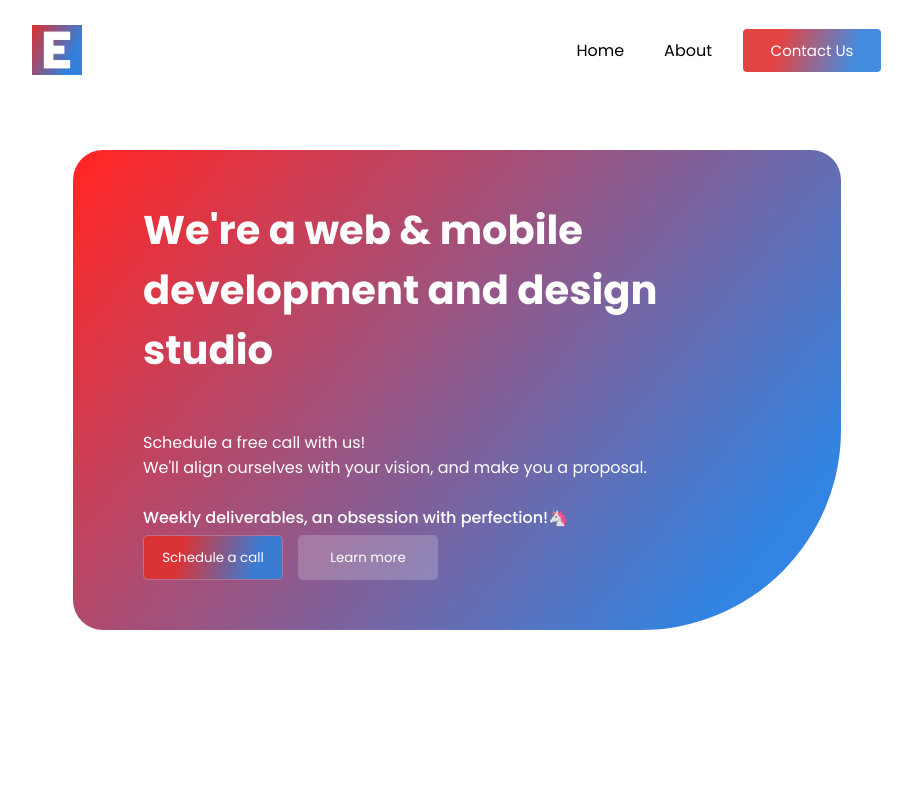
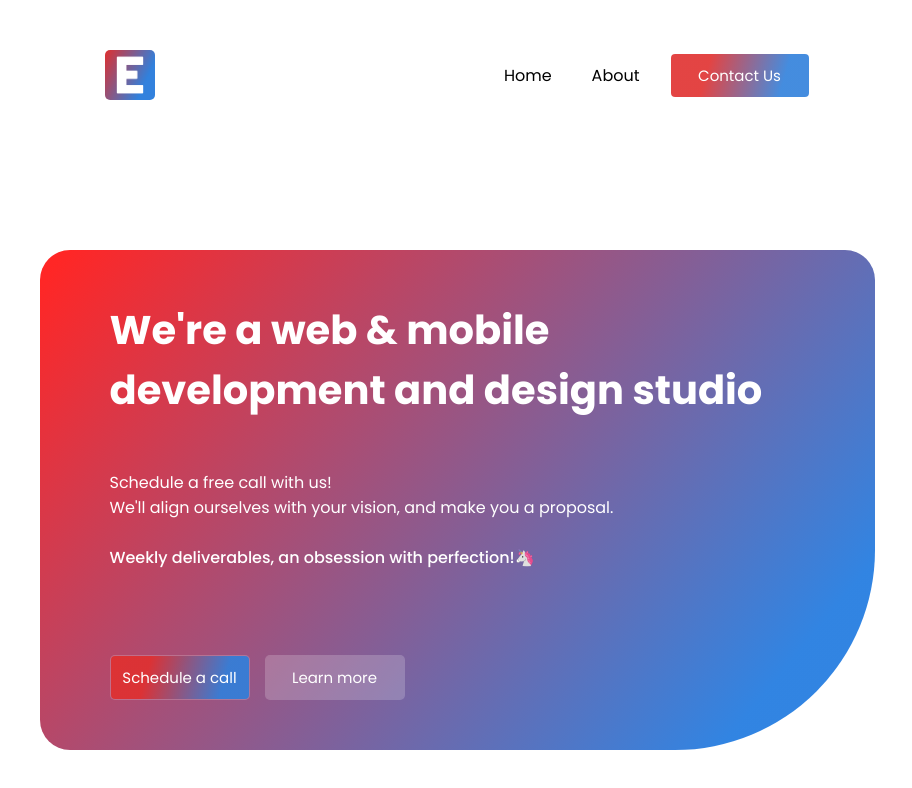
Before and after one commit to espelar-dev/espelar.dev, a Gatsby site: page / in a window 1280 px wide. Shown: the whole page, without its empty margins (183-1095 px from the left). Built offline with nearby package versions, Linux system fonts and the light colour scheme; Gatsby itself is replaced by a stand-in of ours.

Commit message:
Update styles.css

```diff
--- a/src/components/atoms/HeroButton.tsx
+++ b/src/components/atoms/HeroButton.tsx
@@ -1,3 +1,4 @@
+import { Link } from "gatsby";
 import * as React from "react";
 
 type HeroButtonTypeProps = {
@@ -7,7 +8,9 @@ type HeroButtonTypeProps = {
 
 const HeroButton = ({ type, text }: HeroButtonTypeProps) => {
   return (
-    <button className={`hero-button ${type}`}>{text}</button>
+    <button type="button" className={`hero-button ${type}`}>
+      <Link className="navlink-button-text" to="">{text}</Link>
+    </button>
   )
 }
 
--- a/src/pages/index.tsx
+++ b/src/pages/index.tsx
@@ -9,7 +9,7 @@ const IndexPage = () => {
     <main className="index">
       <NavBar />
       <Content />
-      <Footer />
+      {/* <Footer /> */}
     </main>
   );
 };
--- a/src/styles.css
+++ b/src/styles.css
@@ -1,5 +1,6 @@
 @import url('https://fonts.googleapis.com/css2?family=Poppins:ital,wght@0,100;0,200;0,300;0,400;0,500;0,600;0,700;0,800;1,100;1,200;1,300;1,400;1,500;1,600;1,700&display=swap');
 
+/* ---Mobile--- */
 * {
   text-overflow: ellipsis;
   box-sizing: border-box;
@@ -26,15 +27,18 @@ a {
   object-fit: cover;
   background-position: center;
   background-size: cover;
+  border-radius: 5px;
 }
 
 .navbar {
+  width: 80vw;
+  /* min-width: 705px; */
+  max-height: 50px;
   display: flex;
   justify-content: space-between;
   align-items: center;
-  width: 850px;
-  margin-top: 25px;
-  margin-bottom: 25px;
+  margin-top: 50px;
+  margin-bottom: 50px;
   margin-left: auto;
   margin-right: auto;
 }
@@ -74,27 +78,22 @@ a {
 }
 
 .content {
-  padding-top: 50px;
-  padding-bottom: 100px;
+  /* padding-top: 100px; */
+  /* padding-bottom: 100px; */
   margin-left: auto;
   margin-right: auto;
 }
 
 .hero {
-  width: 60vw;
-  height: 60vh;
+  height: 85vh;
+  width: 100vw;
+
+  max-width: 835px;
+  /* max-height: 500px; */
   background: linear-gradient(129.3deg, rgba(255, 15, 14, 0.9) 2.1%, rgba(27, 119, 223, 0.9) 87.49%);
-  border-radius: 30px 30px 200px 30px;
+  border-radius: 30px 30px 30px 30px;
   padding: 50px 50px;
   position: relative;
-  /* flex-direction: column;
-  flex-basis: 100%;
-  justify-content: space-evenly;
-  align-items: stretch; */
-  /* padding-top: 5px;
-  padding-left: 80px;
-  padding-right: 11px; */
-  /* display: flex; */
 }
 
 .hero-heading {
@@ -157,30 +156,324 @@ a {
 
 }
 
-/* .footer-h1 {
-  margin-left: auto;
-  margin-right: auto;
-  align-items: center;
-} */
-
 .space {
   padding-top: 25px;
 }
 
-/*
-.navlink {
-  position: absolute;
-  width: 50px;
-  height: 20px;
-  left: 830px;
-  top: 37px;
+/* Tablets (portrait) */
+@media only screen and (min-width: 700px) {
+  /* * {
+    text-overflow: ellipsis;
+    box-sizing: border-box;
+    font-family: 'Poppins', sans-serif !important;
+    padding: 0;
+    margin: 0;
+  }
 
-  font-family: 'Poppins';
-  font-style: normal;
-  font-weight: 400;
-  font-size: 12px;
-  line-height: 18px;
-  text-align: center;
+  main {
+    font-size: 16px;
+    min-height: 100vh;
+    display: flex;
+    flex-direction: column;
+  }
 
-  color: #000000;
-} */
+  a {
+    color: black;
+    text-decoration: none;
+  }
+
+  .logo {
+    width: 50px;
+    height: 50px;
+    object-fit: cover;
+    background-position: center;
+    background-size: cover;
+  } */
+
+  .navbar {
+    width: 70vw;
+    max-height: 50px;
+    display: flex;
+    justify-content: space-between;
+    align-items: center;
+    margin-top: 50px;
+    margin-bottom: 50px;
+    margin-left: auto;
+    margin-right: auto;
+  }
+
+  /* .nav {
+    display: flex;
+    align-items: center;
+  }
+
+  .navlink-link {
+    margin-left: 40px;
+    text-align: center;
+  }
+
+  .navlink-link-text {
+    color: black;
+    font-size: 16px;
+    font-weight: 400;
+  }
+
+  .navlink-button {
+    margin-left: 30px;
+    text-align: center;
+    width: 140px;
+    height: 45px;
+    background: linear-gradient(106.14deg, rgba(224, 48, 47, 0.9) 27.24%, rgba(48, 128, 219, 0.9) 80.06%);
+    border: 1px solid rgba(255, 255, 255, 0.2);
+    border-radius: 5px;
+    padding: 1px;
+    background-clip:padding-box;
+  }
+
+  .navlink-button-text {
+    color: white;
+    font-size: 15px;
+    font-weight: 400;
+  } */
+
+  .content {
+    padding-top: 100px;
+    padding-bottom: 100px;
+    margin-left: auto;
+    margin-right: auto;
+  }
+
+  .hero {
+    height: 70vh;
+    width: 90vw;;
+    max-width: 835px;
+    max-height: 500px;
+    background: linear-gradient(129.3deg, rgba(255, 15, 14, 0.9) 2.1%, rgba(27, 119, 223, 0.9) 87.49%);
+    border-radius: 30px 30px 200px 30px;
+    padding: 50px 50px;
+    position: relative;
+  }
+
+  .hero-heading {
+    color: white;
+    font-weight: 700;
+    font-size: 40px;
+    margin: 0px 20px;
+  }
+
+  .hero-paragraph-regular {
+    color: white;
+    font-weight: 400;
+    font-size: 16px;
+    margin: 0px 20px;
+  }
+
+  .hero-paragraph-bold {
+    color: white;
+    font-weight: 500;
+    font-size: 16px;
+    margin: 0px 20px;
+  }
+
+  .hero-button-group {
+    margin: 0px 20px;
+  }
+
+  .hero .hero-button-group {
+    position: absolute;
+    bottom: 50px;
+  }
+
+  /* .hero-button {
+    margin-right: 15px;
+    width: 140px;
+    height: 45px;
+  }
+
+  .hero-button.primary {
+    color: white;
+    background: linear-gradient(106.14deg, rgba(224, 48, 47, 0.9) 27.24%, rgba(48, 128, 219, 0.9) 80.06%);
+    border: 1px solid rgba(255, 255, 255, 0.2);
+    border-radius: 5px;
+    padding: 1px;
+    background-clip:padding-box;
+  }
+
+  .hero-button.secondary {
+    color: white;
+    background: rgba(255, 255, 255, 0.2);
+    border: 1px solid rgba(255, 255, 255, 0.2);
+    border-radius: 5px;
+    padding: 1px;
+    background-clip:padding-box;
+  }
+
+  .footer {
+    position: fixed;
+    bottom: 0px;
+
+  }
+
+  .space {
+    padding-top: 25px;
+  } */
+}
+
+/* Tablets (landscape) and Laptops */
+@media only screen and (min-width: 835px) {
+  /* * {
+    text-overflow: ellipsis;
+    box-sizing: border-box;
+    font-family: 'Poppins', sans-serif !important;
+    padding: 0;
+    margin: 0;
+  }
+
+  main {
+    font-size: 16px;
+    min-height: 100vh;
+    display: flex;
+    flex-direction: column;
+  }
+
+  a {
+    color: black;
+    text-decoration: none;
+  }
+
+  .logo {
+    width: 50px;
+    height: 50px;
+    object-fit: cover;
+    background-position: center;
+    background-size: cover;
+  } */
+
+  .navbar {
+    /* width: 50vw; */
+    max-width: 705px;
+    max-height: 50px;
+    display: flex;
+    justify-content: space-between;
+    align-items: center;
+    margin-top: 50px;
+    margin-bottom: 50px;
+    margin-left: auto;
+    margin-right: auto;
+  }
+
+  /* .nav {
+    display: flex;
+    align-items: center;
+  }
+
+  .navlink-link {
+    margin-left: 40px;
+    text-align: center;
+  }
+
+  .navlink-link-text {
+    color: black;
+    font-size: 16px;
+    font-weight: 400;
+  } */
+
+  /* .navlink-button {
+    margin-left: 30px;
+    text-align: center;
+    width: 140px;
+    height: 45px;
+    background: linear-gradient(106.14deg, rgba(224, 48, 47, 0.9) 27.24%, rgba(48, 128, 219, 0.9) 80.06%);
+    border: 1px solid rgba(255, 255, 255, 0.2);
+    border-radius: 5px;
+    padding: 1px;
+    background-clip:padding-box;
+  }
+
+  .navlink-button-text {
+    color: white;
+    font-size: 15px;
+    font-weight: 400;
+  }
+
+  .content {
+    padding-top: 100px;
+    padding-bottom: 100px;
+    margin-left: auto;
+    margin-right: auto;
+  } */
+
+  .hero {
+    height: 70vh;
+    max-width: 835px;
+    max-height: 500px;
+    background: linear-gradient(129.3deg, rgba(255, 15, 14, 0.9) 2.1%, rgba(27, 119, 223, 0.9) 87.49%);
+    border-radius: 30px 30px 200px 30px;
+    padding: 50px 50px;
+    position: relative;
+  }
+
+  .hero-heading {
+    color: white;
+    font-weight: 700;
+    font-size: 40px;
+    margin: 0px 20px;
+  }
+
+  .hero-paragraph-regular {
+    color: white;
+    font-weight: 400;
+    font-size: 16px;
+    margin: 0px 20px;
+  }
+
+  .hero-paragraph-bold {
+    color: white;
+    font-weight: 500;
+    font-size: 16px;
+    margin: 0px 20px;
+  }
+
+  .hero-button-group {
+    margin: 0px 20px;
+  }
+
+  .hero .hero-button-group {
+    position: absolute;
+    bottom: 50px;
+  }
+
+  /* .hero-button {
+    margin-right: 15px;
+    width: 140px;
+    height: 45px;
+  }
+
+  .hero-button.primary {
+    color: white;
+    background: linear-gradient(106.14deg, rgba(224, 48, 47, 0.9) 27.24%, rgba(48, 128, 219, 0.9) 80.06%);
+    border: 1px solid rgba(255, 255, 255, 0.2);
+    border-radius: 5px;
+    padding: 1px;
+    background-clip:padding-box;
+  }
+
+  .hero-button.secondary {
+    color: white;
+    background: rgba(255, 255, 255, 0.2);
+    border: 1px solid rgba(255, 255, 255, 0.2);
+    border-radius: 5px;
+    padding: 1px;
+    background-clip:padding-box;
+  }
+
+  .footer {
+    position: fixed;
+    bottom: 0px;
+
+  }
+
+  .space {
+    padding-top: 25px;
+  } */
+}
```
